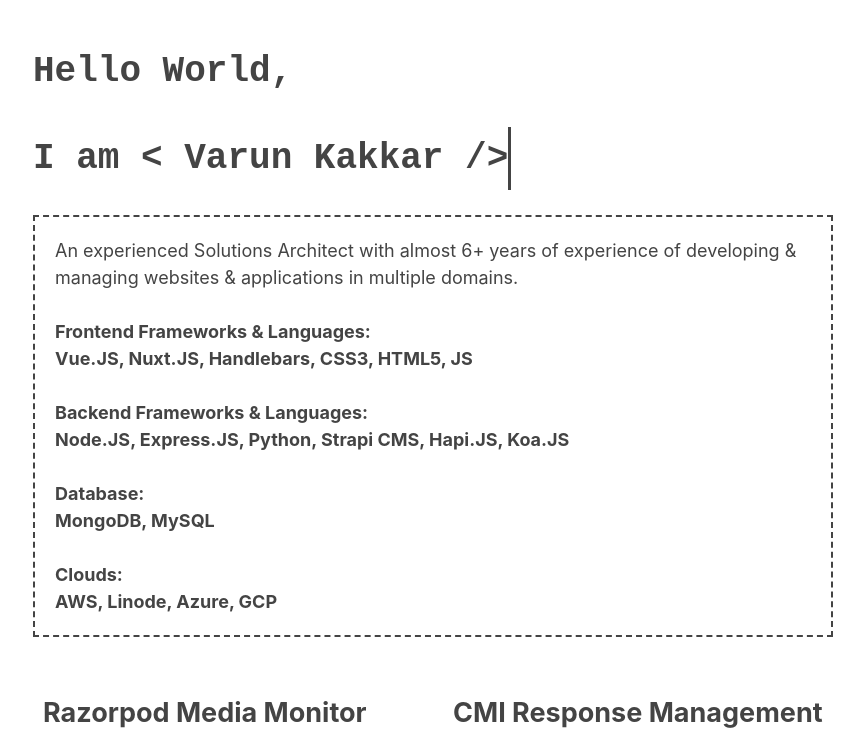
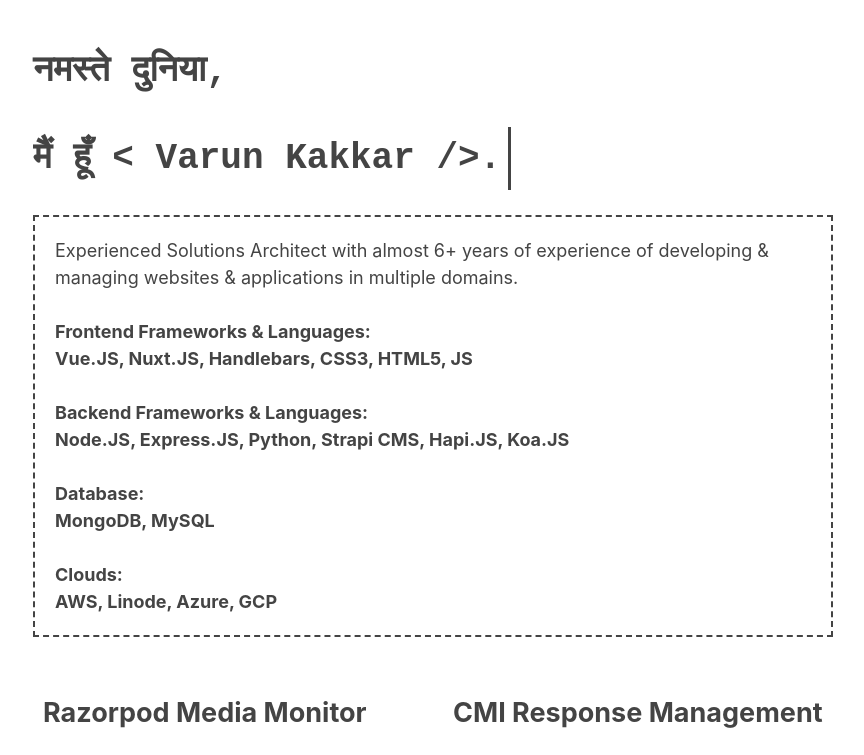
Before and after one commit to varunkakkar/varunkakkar.github.io, a plain HTML site: page index.html in a window 1280 px wide. Shown: the top 755 px of the page, without its empty margins (207-1071 px from the left). Drawn offline with Linux system fonts and the light colour scheme.

Commit message:
Changed Header to Hindi

```diff
--- a/index.html
+++ b/index.html
@@ -10,12 +10,14 @@
   </head>
   <body>
   <h1 class="mono">
-      Hello World,
+    नमस्ते दुनिया,
       </h1>
-      <h1 class="flow typing-text">I am < Varun Kakkar />. </h1>
+      <h1 class="flow typing-text">
+
+        मैं हूँ < Varun Kakkar />. </h1>
     </h1>
     <div class="overview">
-      An experienced Solutions Architect with almost 6+ years of experience of
+      Experienced Solutions Architect with almost 6+ years of experience of
       developing & managing websites & applications in multiple domains.
       <br />
       <br />
```
